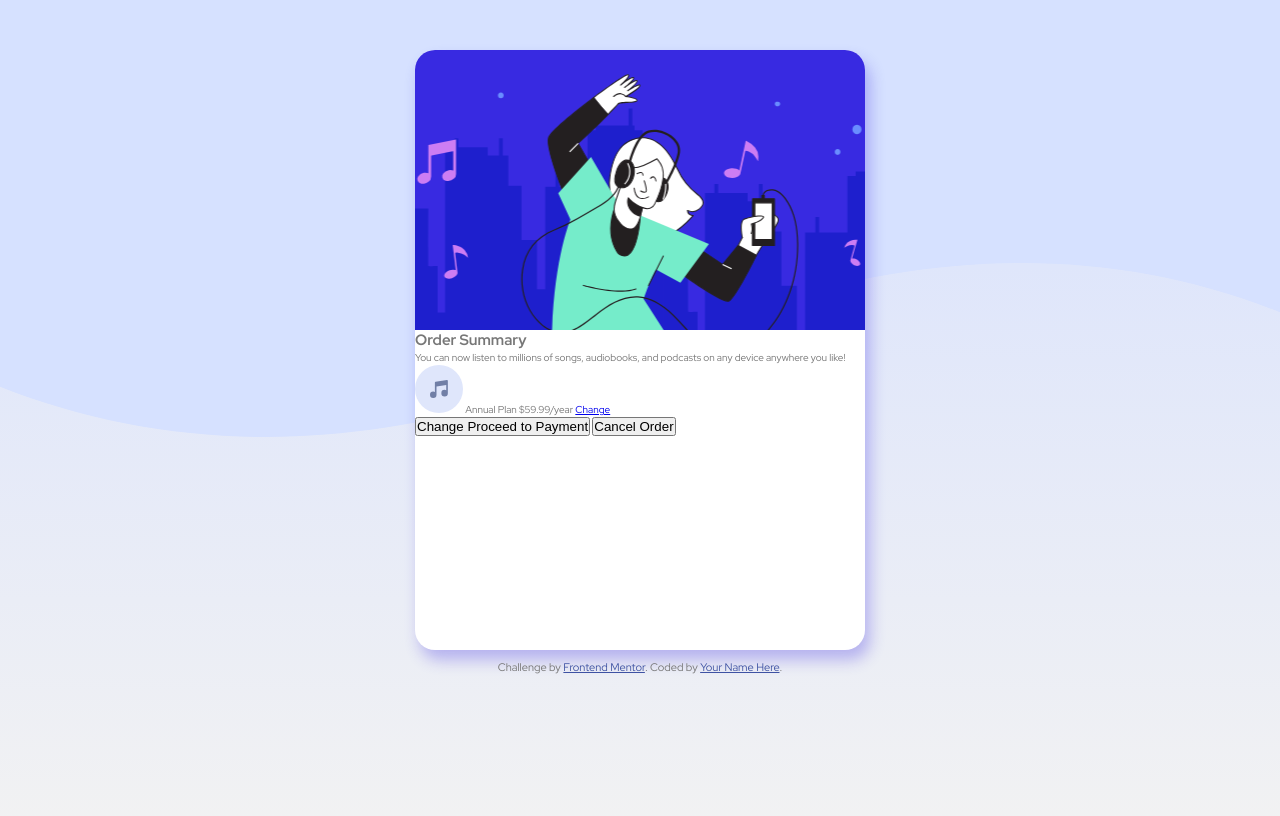
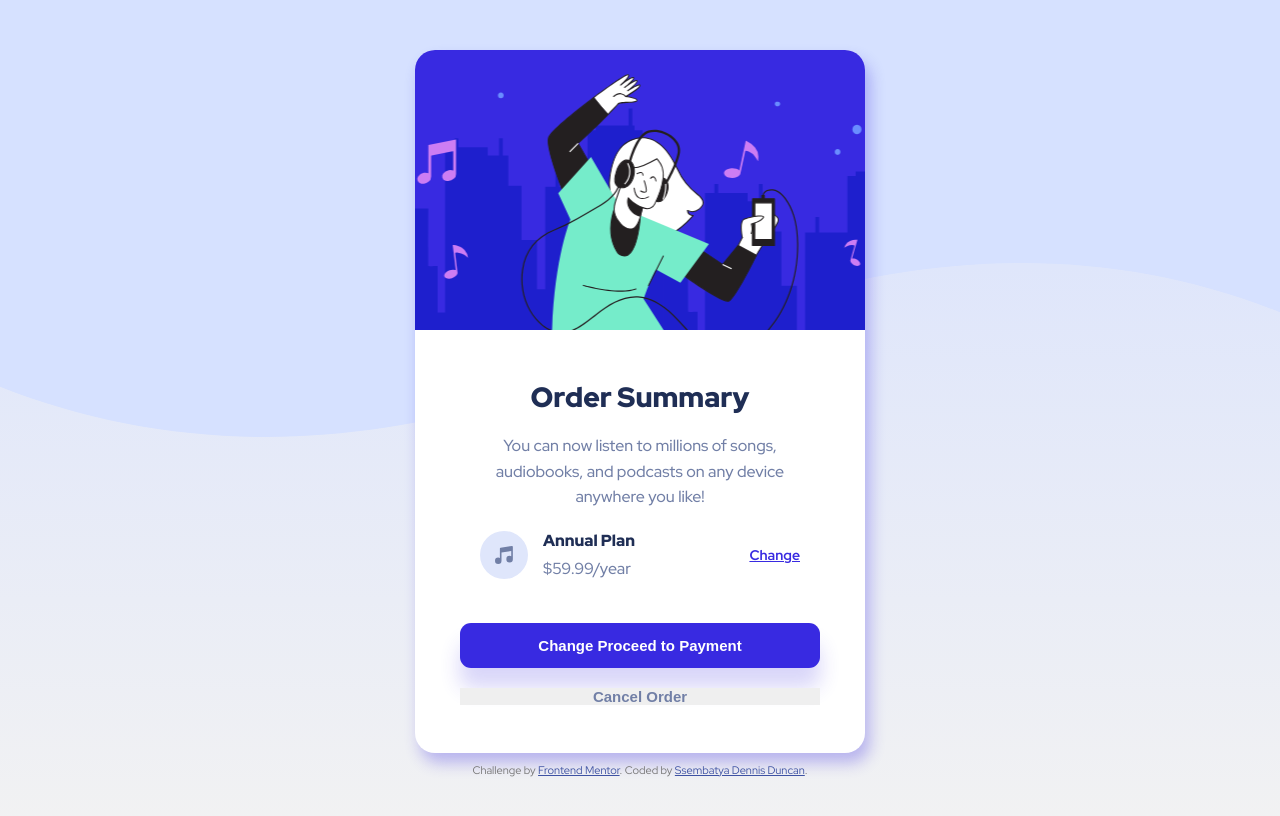
Before and after one commit to ssembatya-dennis/order-summary-component, a plain HTML site: page index.html in a window 1280 px wide. Drawn offline with Linux system fonts and the light colour scheme.

Commit message:
style(Card component): add styles to the card details container to make at close to the figma design as possible.

```diff
--- a/index.html
+++ b/index.html
@@ -25,6 +25,7 @@
       <div class="card_component">
         <div class="card_image">&nbsp;</div>
 
+        <div class="card_details">
           <h2 class="card_title">Order Summary</h2>
 
           <p class="card_text">
@@ -32,24 +33,25 @@
             any device anywhere you like!
           </p>
 
-        <p class="card_plan_info">
-          <span class="plan_info">
-            <span class="plan_span-icon"
-              ><img
+          <div class="card_plan_info">
+            <div class="plan_info">
+              <img
                 src="images/icon-music.svg"
                 alt="Music Icon"
                 class="card_icon"
-            /></span>
-            <span class="plan_span_text">
+              />
+              <p class="plan_span_text">
                 <span class="plan_span-text--main">Annual Plan</span>
-              <span class="plan_span-text--main">$59.99/year</span>
-            </span>
-          </span>
+                <span class="plan_span-text--sub">$59.99/year</span>
+              </p>
+            </div>
             <a href="#plan_link" class="plan-link">Change</a>
-        </p>
-
+          </div>
+          <div class="btn-wrapper">
             <button class="btn btn_primary">Change Proceed to Payment</button>
             <button class="btn btn_cancel">Cancel Order</button>
+          </div>
+        </div>
       </div>
     </main>
 
@@ -57,7 +59,7 @@
       Challenge by
       <a href="https://www.frontendmentor.io?ref=challenge" target="_blank"
         >Frontend Mentor</a
-      >. Coded by <a href="#">Your Name Here</a>.
+      >. Coded by <a href="#">Ssembatya Dennis Duncan</a>.
     </div>
   </body>
 </html>
--- a/style.css
+++ b/style.css
@@ -10,6 +10,12 @@
 
 html {
   font-size: 62.5%;
+}
+
+@media screen and (max-width: 375px) {
+  html {
+    font-size: 55.5%;
+  }
 }
 
 body {
@@ -25,6 +31,13 @@ body {
   height: 100%;
 }
 
+@media screen and (max-width: 375px) {
+  body {
+    background-image: url(./images/pattern-background-mobile.svg),
+      linear-gradient(to bottom, hsla(225, 100%, 92%, 1), hsl(0, 0%, 95%));
+  }
+}
+
 .card_component {
   max-width: 45rem;
   min-height: 60rem;
@@ -35,20 +48,146 @@ body {
   box-shadow: 5px 10px 15px hsla(245, 75%, 52%, 0.3);
 }
 
+@media screen and (max-width: 375px) {
+  .card_component {
+    max-width: 32.7rem;
+  }
+}
+
 .card_image {
   width: 100%;
   height: 28rem;
-  border-radius: 20px 20px 0px 0px;
+  border-radius: 2rem 2rem 0 0;
   background-image: url(./images/illustration-hero.svg);
   background-position: center;
   background-size: cover;
   background-repeat: no-repeat;
 }
 
+.card_details {
+  padding: 4.8rem 4.5rem;
+}
+
+.card_title {
+  font-weight: 900;
+  font-size: 2.8rem;
+  text-align: center;
+  color: #1f2e55;
+  margin-bottom: 1.6rem;
+}
+
+.card_text {
+  font-weight: 500;
+  font-size: 1.6rem;
+  line-height: 1.6;
+  margin-bottom: 1rem;
+  text-align: center;
+  color: #717fa6;
+}
+
+.card_plan_info {
+  display: flex;
+  justify-content: space-between;
+  align-items: center;
+  padding: 1rem 2rem;
+  margin-bottom: 3.2rem;
+}
+
+.plan_info {
+  display: flex;
+  justify-content: space-between;
+  align-items: center;
+  gap: 1.5rem;
+}
+
+.plan_span_text {
+  display: flex;
+  flex-direction: column;
+  gap: 0.6rem;
+}
+
+.plan_span-text--main {
+  font-weight: 900;
+  font-size: 16px;
+  color: #1f2e55;
+}
+
+.plan_span-text--sub {
+  font-weight: 500;
+  font-size: 1.6rem;
+  color: #717fa6;
+}
+
+.plan-link {
+  font-weight: 700;
+  font-size: 1.4rem;
+  text-decoration: underline;
+  color: #382ae1;
+}
+
+.plan-link:hover {
+  text-decoration: none;
+  color: #766cf1;
+}
+
+.btn-wrapper {
+  display: flex;
+  flex-direction: column;
+  gap: 2rem;
+}
+
+.btn {
+  border: none;
+}
+
+.btn_primary {
+  display: inline-block;
+  padding: 1.4rem 1.6rem;
+  font-weight: 900;
+  font-size: 1.5rem;
+  color: #ffffff;
+  cursor: pointer;
+  background: #382ae1;
+  box-shadow: 0px 2rem 2rem rgba(56, 42, 225, 0.190291);
+  border-radius: 1.1rem;
+}
+
+.btn_primary:hover {
+  background: #766cf1;
+}
+
+.btn_cancel {
+  font-weight: 900;
+  font-size: 1.5rem;
+  color: #717fa6;
+  cursor: pointer;
+}
+
+.btn_cancel:hover {
+  color: #1f2e55;
+}
+
 .attribution {
-  font-size: 11px;
+  font-size: 1.1rem;
   text-align: center;
 }
 .attribution a {
   color: hsl(228, 45%, 44%);
 }
+
+@media screen and (max-width: 375px) {
+  .card_plan_info {
+    display: flex;
+    flex-direction: column;
+    padding: 1rem 0;
+    gap: 1.5rem;
+  }
+
+  .plan_span-text--main {
+    font-size: 1.4rem;
+  }
+
+  .plan_span-text--sub {
+    font-size: 1.4rem;
+  }
+}
```
Lines whose indentation alone changed are shown as unchanged.
